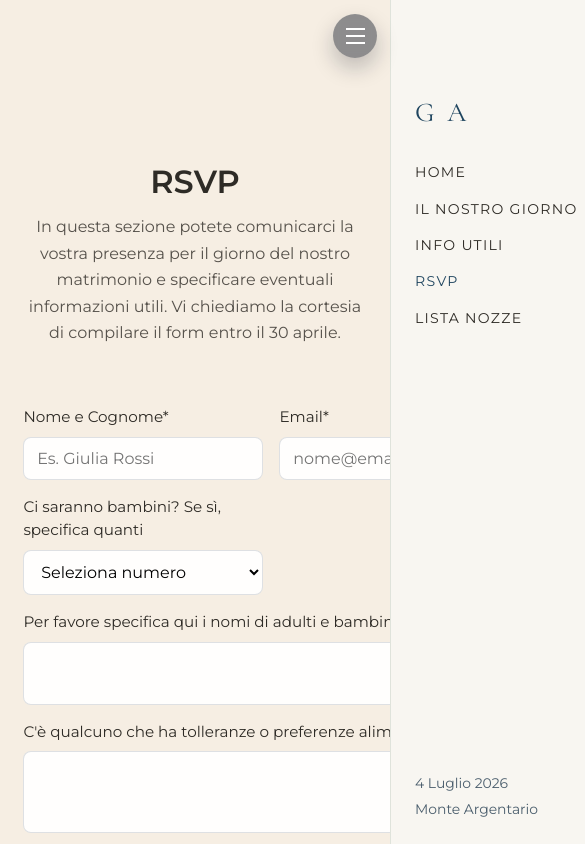
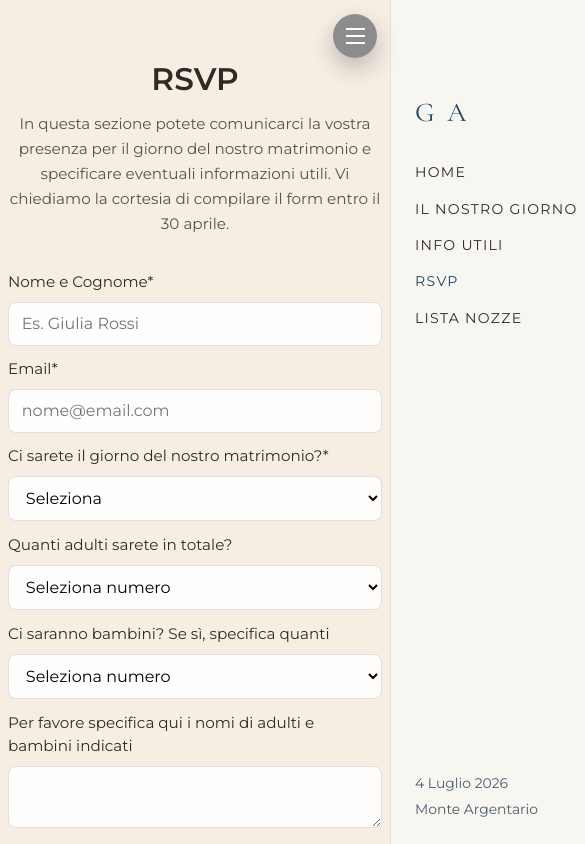
Before and after one commit to marcodem11/giuliaealessandro, a React (Vite) app: page /rsvp in a window 390 px wide. Shown: the top 844 px of the page, 585 px wide, since content can reach past the window. Built offline with nearby package versions, Linux system fonts and the light colour scheme.

Commit message:
ottimizazzione per mobile

```diff
--- a/src/App.css
+++ b/src/App.css
@@ -507,15 +507,70 @@
 
 @media (max-width: 680px) {
   .content {
-    padding: 5.2rem 6vw 3rem;
+    padding: 0;
+  }
+
+  .page {
+    padding: 4rem 6vw 3.5rem;
+  }
+
+  .section {
+    padding: 3rem 0;
+  }
+
+  .section__heading h2 {
+    font-size: clamp(1.8rem, 8vw, 2.4rem);
+  }
+
+  .section__heading p {
+    font-size: 0.95rem;
   }
 
   .hero {
-    padding-top: 5rem;
+    min-height: 92vh;
+    padding: 0 1rem;
+  }
+
+  .hero__title {
+    font-size: clamp(2.4rem, 9vw, 3.3rem);
+  }
+
+  .hero__intro {
+    padding: 0 0.6rem;
   }
 
   .topbar {
     right: 0.8rem;
     padding: 0.8rem 0;
   }
+
+  .day-grid,
+  .cards,
+  .details,
+  .gift,
+  .info-grid {
+    max-width: 100%;
+  }
+
+  .day-grid {
+    grid-template-columns: 1fr;
+    text-align: center;
+  }
+
+  .info-map__frame iframe {
+    height: 240px;
+  }
+
+  .rsvp {
+    padding: 0 0.5rem;
+  }
+
+  .rsvp__grid {
+    grid-template-columns: 1fr;
+    gap: 0.8rem;
+  }
+
+  .rsvp button {
+    width: 100%;
+  }
 }
```
